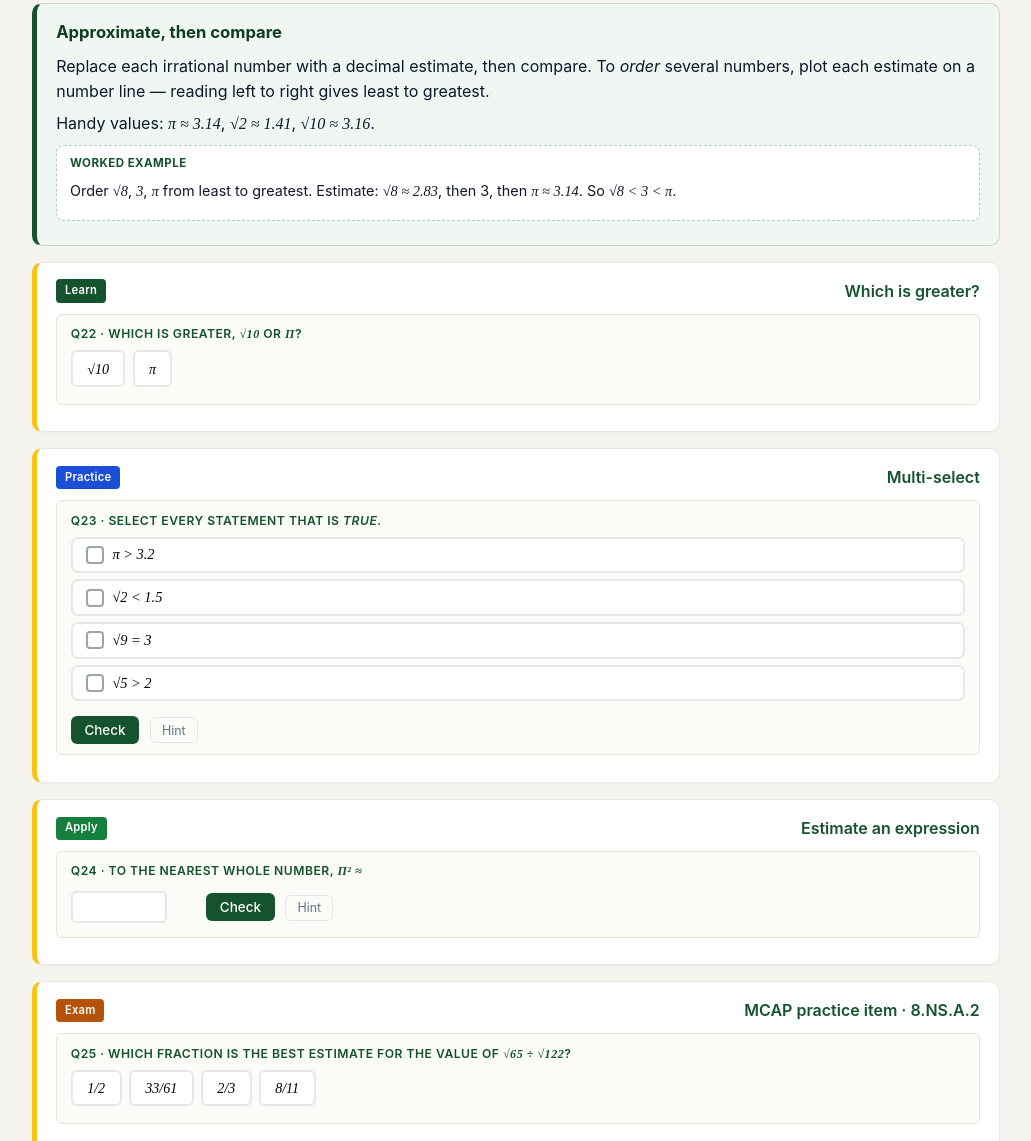
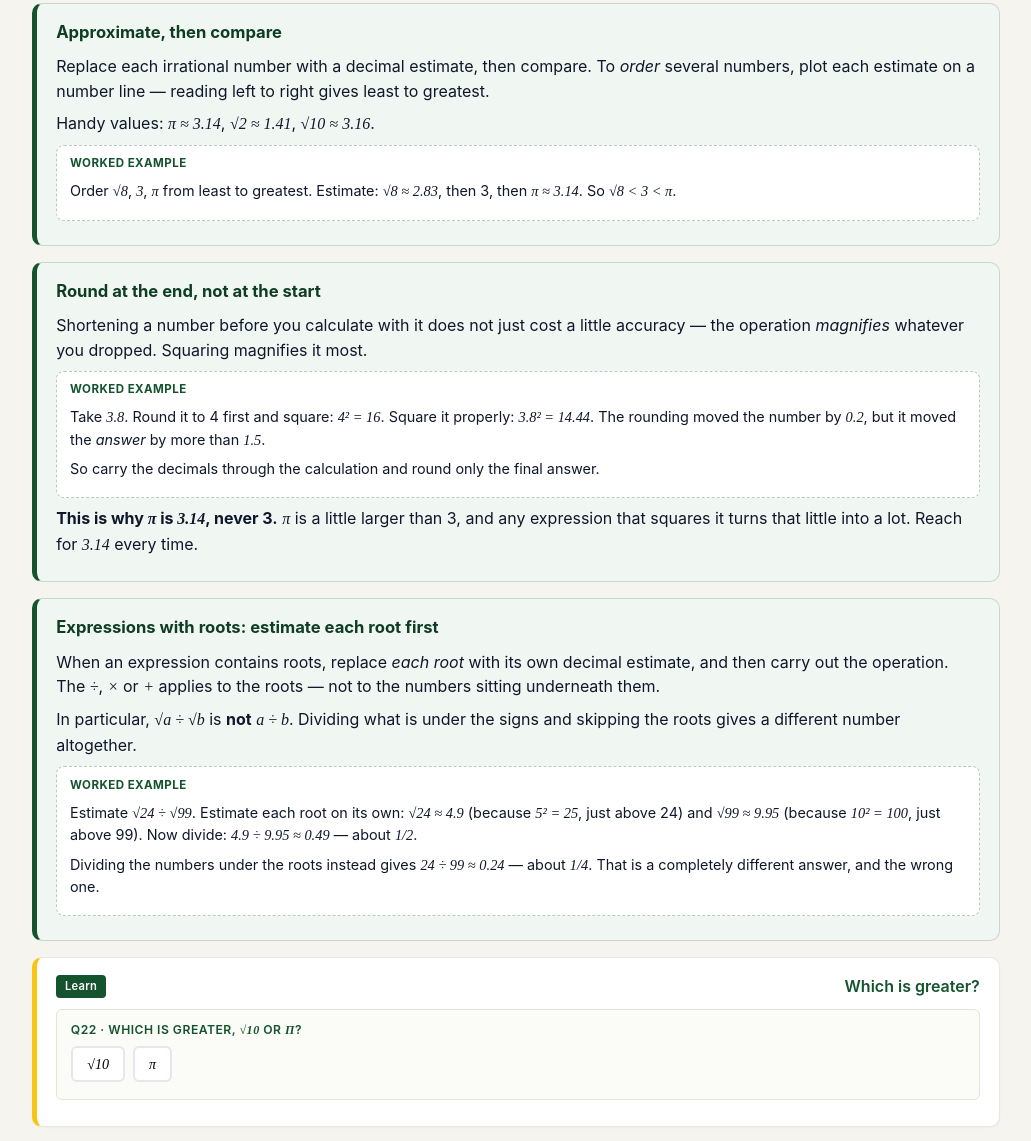
Before and after one commit to Gabriel-on-the-hill/Grade-8, a website: page The_Number_System.html in a window 1280 px wide. Shown: the part 9232-10373 px from the top of the page, without its empty margins (124-1155 px from the left). Drawn offline with Linux system fonts and the light colour scheme.

Commit message:
Teach the two estimating errors the module never showed
Section 6 asked students to estimate pi-squared and a quotient of two
roots, but nothing above those items taught either move. The only worked
example ordered three numbers; it never squared anything, and a quotient
of roots appeared nowhere in the module at all. Both items were met cold,
which is a gap in the material, not in the student.

Two teach cards, ahead of 6-3 and 6-4:

- Rounding early distorts the answer, and squaring distorts it most.
  Worked with 3.8, where rounding to 4 moves the input by 0.2 and the
  answer by over 1.5. Lands on the rule that pi is 3.14, never 3.
- An expression containing roots needs each root estimated first. States
  that root-a over root-b is not a over b, worked with root-24 over
  root-99, and shows the wrong path reaching 1/4 instead of 1/2.

Neither example uses the numbers from 6-3 or 6-4, so both items still
measure the arithmetic rather than a lookup.

Line endings on this file normalised back to LF; the working tree had
picked up CRLF across every file, which is why the diff is 20 lines and
not 2940.

```diff
--- a/The_Number_System.html
+++ b/The_Number_System.html
@@ -603,6 +603,26 @@ footer{text-align:center;padding:2rem 1rem;color:var(--muted);font-size:.85rem;b
     <p>Handy values: <span class="math">&pi; &asymp; 3.14</span>, <span class="math">&radic;2 &asymp; 1.41</span>, <span class="math">&radic;10 &asymp; 3.16</span>.</p>
     <div class="worked"><div class="wl">Worked example</div>
       <p>Order <span class="math">&radic;8</span>, <span class="math">3</span>, <span class="math">&pi;</span> from least to greatest. Estimate: <span class="math">&radic;8 &asymp; 2.83</span>, then 3, then <span class="math">&pi; &asymp; 3.14</span>. So <span class="math">&radic;8 &lt; 3 &lt; &pi;</span>.</p>
+    </div>
+  </div>
+
+  <div class="tcard">
+    <h3>Round at the end, not at the start</h3>
+    <p>Shortening a number before you calculate with it does not just cost a little accuracy &mdash; the operation <em>magnifies</em> whatever you dropped. Squaring magnifies it most.</p>
+    <div class="worked"><div class="wl">Worked example</div>
+      <p>Take <span class="math">3.8</span>. Round it to 4 first and square: <span class="math">4&sup2; = 16</span>. Square it properly: <span class="math">3.8&sup2; = 14.44</span>. The rounding moved the number by <span class="math">0.2</span>, but it moved the <em>answer</em> by more than <span class="math">1.5</span>.</p>
+      <p>So carry the decimals through the calculation and round only the final answer.</p>
+    </div>
+    <p><strong>This is why <span class="math">&pi;</span> is <span class="math">3.14</span>, never 3.</strong> <span class="math">&pi;</span> is a little larger than 3, and any expression that squares it turns that little into a lot. Reach for <span class="math">3.14</span> every time.</p>
+  </div>
+
+  <div class="tcard">
+    <h3>Expressions with roots: estimate each root first</h3>
+    <p>When an expression contains roots, replace <em>each root</em> with its own decimal estimate, and then carry out the operation. The <span class="math">&divide;</span>, <span class="math">&times;</span> or <span class="math">+</span> applies to the roots &mdash; not to the numbers sitting underneath them.</p>
+    <p>In particular, <span class="math">&radic;a &divide; &radic;b</span> is <strong>not</strong> <span class="math">a &divide; b</span>. Dividing what is under the signs and skipping the roots gives a different number altogether.</p>
+    <div class="worked"><div class="wl">Worked example</div>
+      <p>Estimate <span class="math">&radic;24 &divide; &radic;99</span>. Estimate each root on its own: <span class="math">&radic;24 &asymp; 4.9</span> (because <span class="math">5&sup2; = 25</span>, just above 24) and <span class="math">&radic;99 &asymp; 9.95</span> (because <span class="math">10&sup2; = 100</span>, just above 99). Now divide: <span class="math">4.9 &divide; 9.95 &asymp; 0.49</span> &mdash; about <span class="math">1/2</span>.</p>
+      <p>Dividing the numbers under the roots instead gives <span class="math">24 &divide; 99 &asymp; 0.24</span> &mdash; about <span class="math">1/4</span>. That is a completely different answer, and the wrong one.</p>
     </div>
   </div>
 
```
